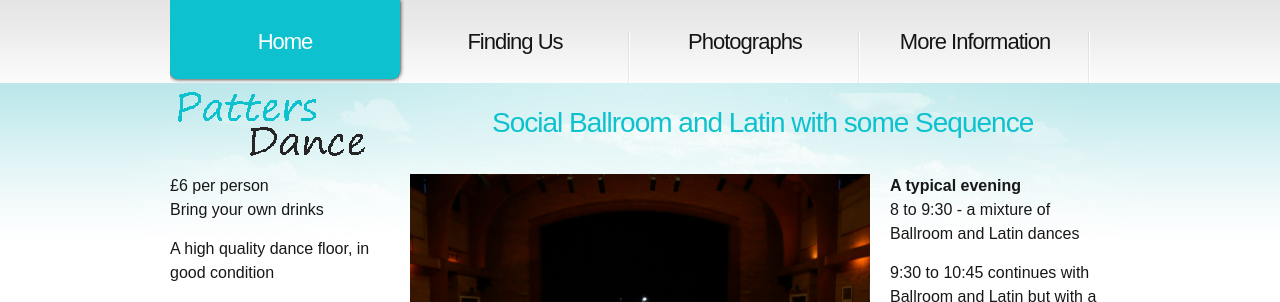
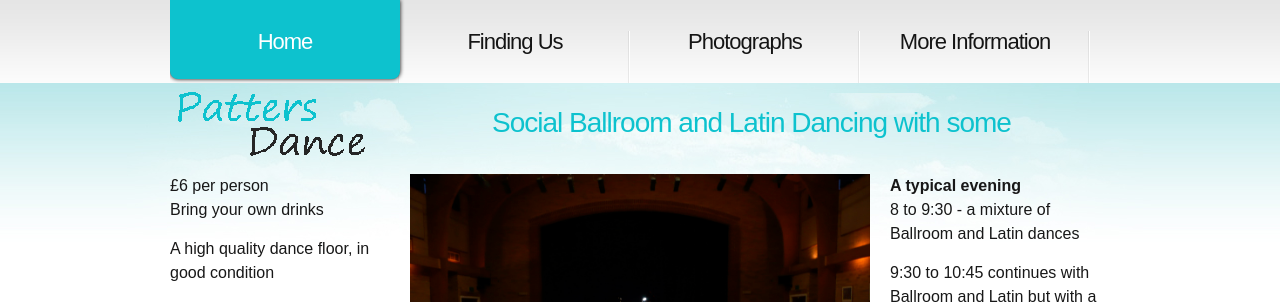
Before and after one commit to ramsayd/patters, a Jekyll site: the page built from 00_index.md, in a window 1280 px wide. Shown: the top 302 px of the page. Built offline with Jekyll 4.4.1, drawn with Linux system fonts in a browser that asks for light colours.

Commit message:
Update page.html

```diff
--- a/_layouts/page.html
+++ b/_layouts/page.html
@@ -44,7 +44,7 @@
 						</div>
 						<div class="grid_8">
 							<div class="dance-header">
-							<div class="patters-text">Social Ballroom and Latin with some Sequence Dancing</div>
+							<div class="patters-text">Social Ballroom and Latin Dancing with some Sequence Dancing</div>
 
 							</div>
 						</div>
```
